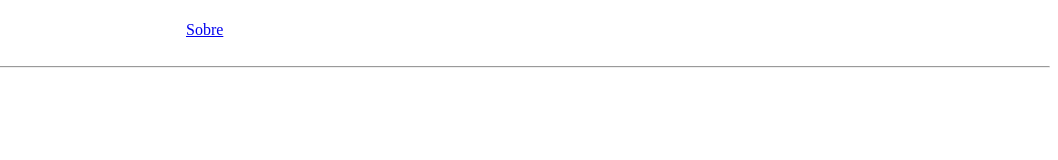
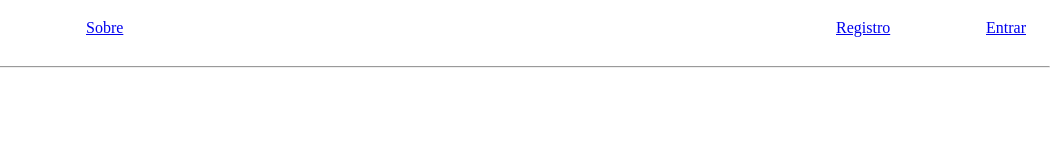
Before and after one commit to cauealb/task-manager, a website: page Client/src/website task-manager/website.html in a window 1280 px wide. Shown: the full height of the page, 222-1280 px from the left. Drawn offline with Linux system fonts and the light colour scheme.

Commit message:
style: Inserindo um campo para o registro e login

```diff
--- a/Client/src/website task-manager/cssWebsite.css
+++ b/Client/src/website task-manager/cssWebsite.css
@@ -12,10 +12,26 @@
     align-items: center;
    }
 
-   .conteiner a {
+   .texts {
     position: absolute;
-    top: 32px;
-    left: 400px;
+    left: 300px;
+    display: flex;
+    align-items: center;
+   }
+
+   .input {
+    display: flex;
+    align-items: center;
+   }
+
+   #registro {
+    position: absolute;
+    left: 1050px;
+   }
+
+   #entrar {
+    position: absolute;
+    left: 1200px;
    }
 
    hr {
--- a/Client/src/website task-manager/website.html
+++ b/Client/src/website task-manager/website.html
@@ -16,6 +16,19 @@
             </a>
         </div>
 
+        <div class="input">
+            <a href="www.google.com" id="registro">
+                <p>Registro</p>
+            </a>
+
+            <a href="www.google.com" id="entrar">
+                <p>Entrar</p>
+                <!-- <div class="iconEntrar">
+                    <img src="imagesWebsite/iconEntrar.png" alt="Imagem de Login">
+                </div> -->
+            </a>
+        </div>
+
     </div>
     <hr>
 
```
Also changed, not shown: Client/src/website task-manager/imagesWebsite/iconEntrar.png (added), Client/src/website task-manager/imagesWebsite/iconRegistro.png (added).
